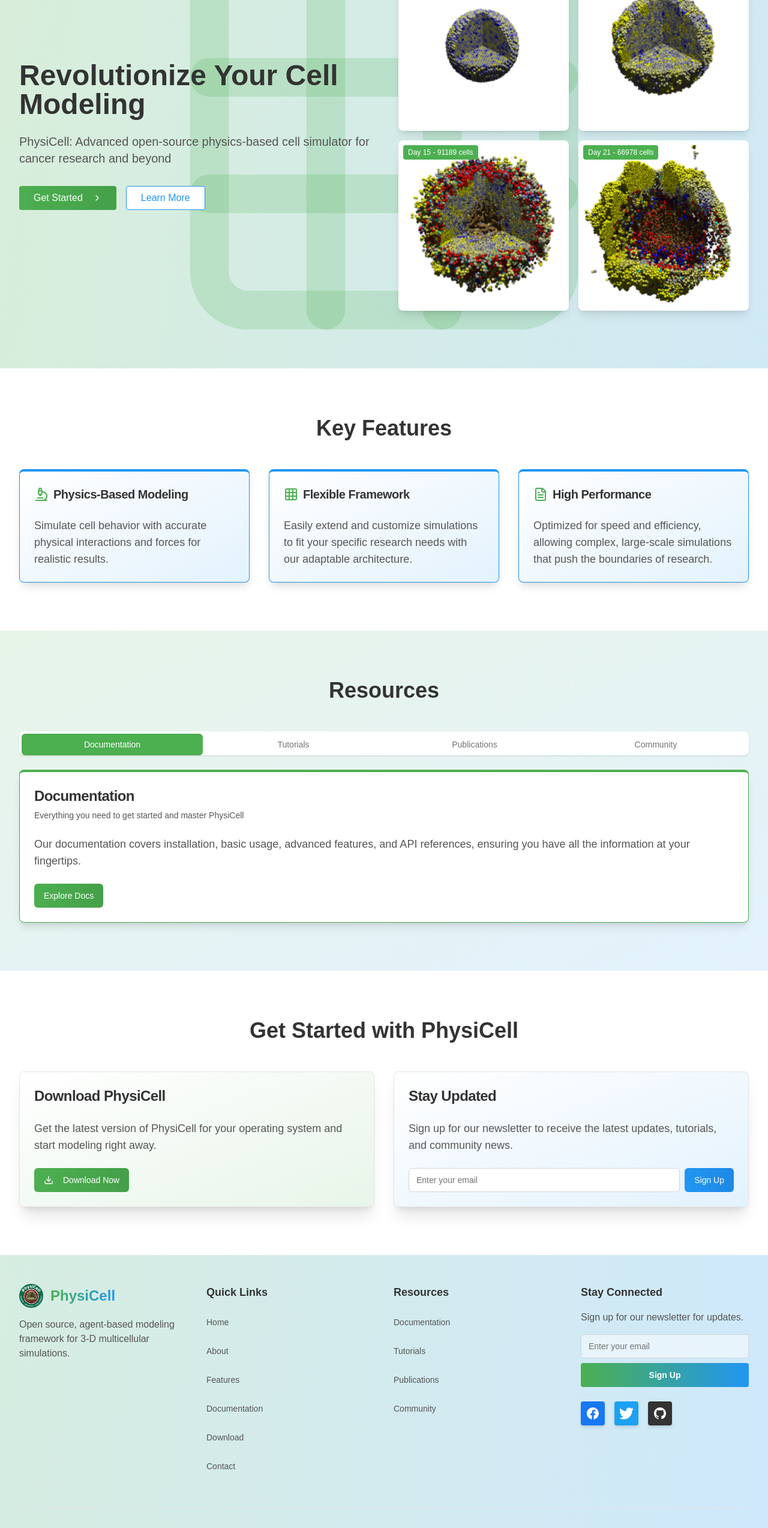
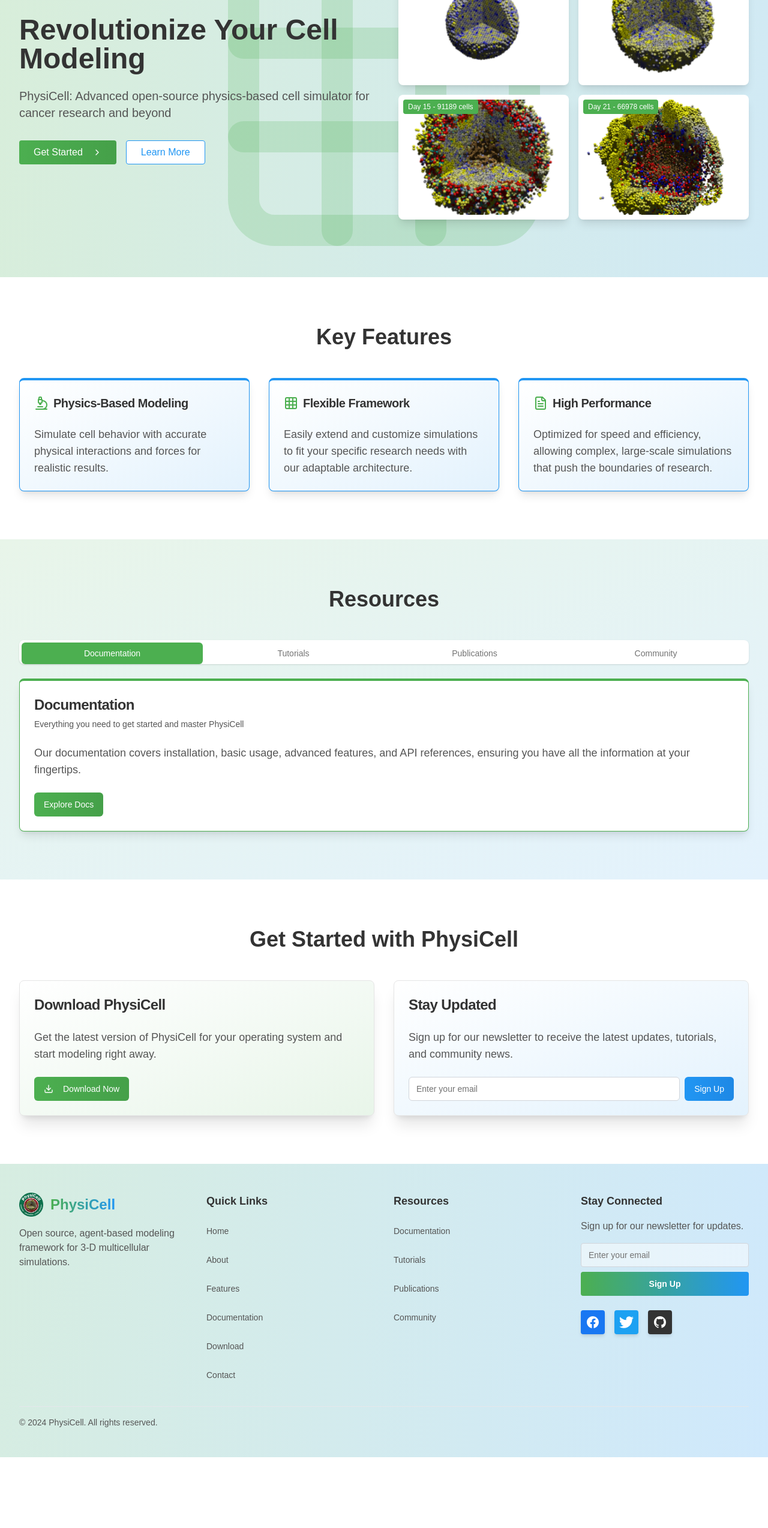
Before and after one commit to AAbubaker2020/test_physicell, a Next.js app: page / in a window 1280 px wide. Shown: the part 234-2781 px from the top of the page at 60% size. After the commit the page ends 2663 px from the top, so only its background shows below. Built offline with nearby package versions, Linux system fonts and the light colour scheme.

Commit message:
first push for physicell-1

```diff
--- a/components/app-page.tsx
+++ b/components/app-page.tsx
@@ -88,7 +88,7 @@ export default function HomePage() {
           </div>
 
           <div className="max-w-7xl mx-auto px-4 sm:px-6 lg:px-8 relative z-10">
-            <div className="flex flex-col lg:flex-row items-center gap-12">
+            <div className="flex flex-col lg:flex-row items-center gap-8 lg:gap-12">
               <motion.div
                 initial={{ opacity: 0, y: 20 }}
                 animate={{ opacity: 1, y: 0 }}
@@ -120,7 +120,7 @@ export default function HomePage() {
                 initial={{ opacity: 0, x: 20 }}
                 animate={{ opacity: 1, x: 0 }}
                 transition={{ duration: 0.8 }}
-                className="flex-1 grid grid-cols-2 gap-4 w-full max-w-md mx-auto lg:max-w-none"
+                className="flex-1 grid grid-cols-2 sm:grid-cols-2 gap-4 w-full max-w-md mx-auto lg:max-w-none"
               >
                 {[
                   { day: 0, cells: 18317, color: '#2A9D8F' },
@@ -135,7 +135,7 @@ export default function HomePage() {
                     <span className="absolute top-2 left-2 bg-[#4CAF50] text-white text-xs px-2 py-1 rounded z-10">
                       Day {item.day} - {item.cells} cells
                     </span>
-                    <div className="relative w-full pb-[100%]">
+                    <div className="relative w-full h-48 sm:h-40 md:h-48">
                       <Image
                         src={`/${index + 1}.png`}
                         alt={`Cell simulation at day ${item.day}`}
@@ -150,7 +150,6 @@ export default function HomePage() {
             </div>
           </div>
         </section>
-
 
         <section id="features" className="py-20 bg-white">
           <div className="max-w-7xl mx-auto px-4 sm:px-6 lg:px-8">
@@ -297,8 +296,8 @@ export default function HomePage() {
 
       <footer className="bg-gradient-to-r from-[#4CAF50]/10 to-[#2196F3]/10 text-[#333] py-8 sm:py-12">
         <div className="max-w-7xl mx-auto px-4 sm:px-6 lg:px-8">
-          <div className="grid grid-cols-1 sm:grid-cols-2 lg:grid-cols-4 gap-8">
-            <div className="col-span-1 sm:col-span-2 lg:col-span-1">
+          <div className="w-full grid grid-cols-1 sm:grid-cols-2 lg:grid-cols-4 gap-8">
+            <div className="col-span-1 sm:col-span-2 lg:col-span-1 order-1 sm:order-1">
               <div className="flex items-center mb-4">
                 <Image
                   src="/logo.png"
@@ -317,7 +316,7 @@ export default function HomePage() {
               </p>
             </div>
 
-            <div>
+            <div className="col-span-1 sm:col-span-1 lg:col-span-1 order-2 sm:order-2">
               <h4 className="text-lg font-semibold mb-4 text-[#333]">Quick Links</h4>
               <ul className="space-y-2 text-sm sm:text-base">
                 {['Home', 'About', 'Features', 'Documentation', 'Download', 'Contact'].map((item) => (
@@ -335,7 +334,7 @@ export default function HomePage() {
               </ul>
             </div>
 
-            <div>
+            <div className="col-span-1 sm:col-span-1 lg:col-span-1 order-3 sm:order-3">
               <h4 className="text-lg font-semibold mb-4 text-[#333]">Resources</h4>
               <ul className="space-y-2 text-sm sm:text-base">
                 {['Documentation', 'Tutorials', 'Publications', 'Community'].map((item) => (
@@ -351,7 +350,7 @@ export default function HomePage() {
               </ul>
             </div>
 
-            <div className="col-span-1 sm:col-span-2 lg:col-span-1">
+            <div className="col-span-1 sm:col-span-2 lg:col-span-1 order-4 sm:order-4">
               <h4 className="text-lg font-semibold mb-4 text-[#333]">Stay Connected</h4>
               <p className="text-[#555] text-sm sm:text-base mb-4 leading-relaxed">
                 Sign up for our newsletter for updates.
@@ -392,7 +391,7 @@ export default function HomePage() {
             </div>
           </div>
 
-          <div className="mt-8 sm:mt-12 border-t border-gray-200 pt-4 sm:pt-8 text-sm text-[#555]">
+          <div className="mt-8 pt-4 border-t border-gray-200 text-sm text-[#555] text-center sm:text-left">
             <p>&copy; {new Date().getFullYear()} PhysiCell. All rights reserved.</p>
           </div>
         </div>
```
